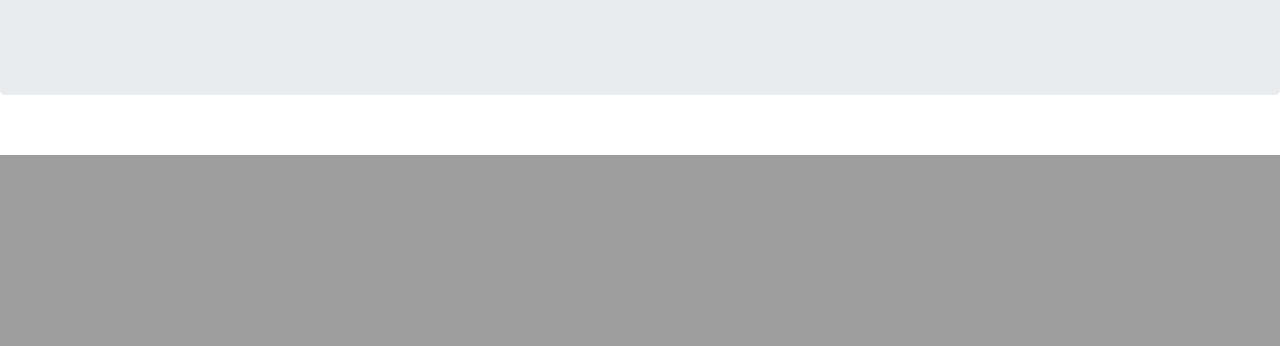
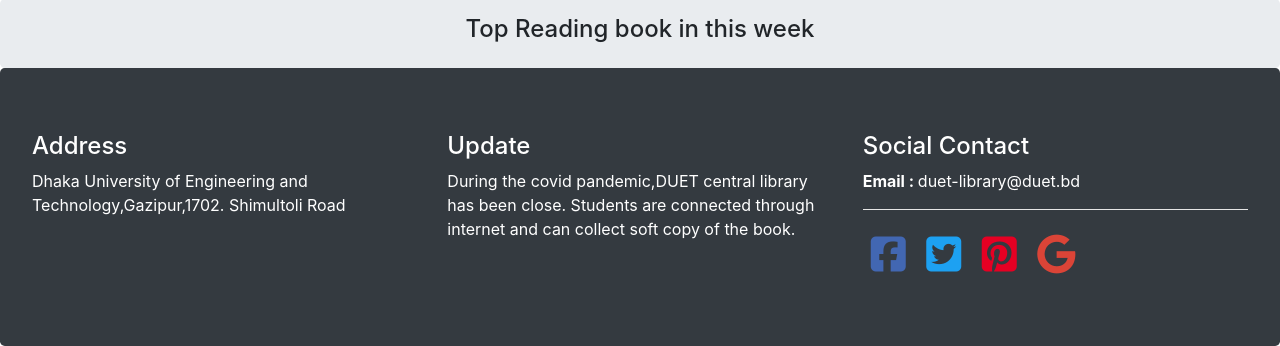
Before and after one commit to mamun4023/Nodejs-projects, a Node server app: page / in a window 1280 px wide; the page is wider, and only the part inside the window is pictured. Shown: the part 645-991 px from the top of that part. Before the commit the page ends 800 px from the top of that part, so only its background shows below. Run offline with Node 20, Linux system fonts and the light colour scheme; some libraries are stand-ins or nearby versions.

Commit message:
search page added

```diff
--- a/project 1/app.js
+++ b/project 1/app.js
@@ -51,14 +51,20 @@ const router = require('./routes/userRoute');
 app.use(router);
 
 
+// include searching router
+const searchRouter = require('./routes/serarchRoute');
+app.use(searchRouter);
+
 
 
 // default route
-
 app.get('*', (req, res)=> {
     res.send("page not found")
 })
 
+
+
+
 app.listen(3000, ()=> {
     console.log("server is running....")
 })
--- a/project 1/models/userModel.js
+++ b/project 1/models/userModel.js
@@ -16,10 +16,8 @@ const userSchema = mongoose.Schema({
     name : String,
     email : String,
     password : String
-
 })
 
 const userModel = mongoose.model("userModel", userSchema);
 
-
 module.exports = userModel;
--- a/project 1/public/index.html
+++ b/project 1/public/index.html
@@ -23,7 +23,7 @@
 
 
   <!-- navbar start -->
-  <nav class="navbar navbar-expand-lg navbar-light bg-lighter">
+  <nav class="navbar navbar-expand-lg navbar-light bg-lighter" >
     <a class="navbar-brand" href="#"> <span style="font-size: 30px;" class="text-primary"> <i class="fas fa-book-reader"></i> </span> </a>
     <button class="navbar-toggler" type="button" data-toggle="collapse" data-target="#navbarSupportedContent" aria-controls="navbarSupportedContent" aria-expanded="false" aria-label="Toggle navigation">
       <span class="navbar-toggler-icon"></span>
@@ -31,17 +31,17 @@
 
     <div class="collapse navbar-collapse" id="navbarSupportedContent">
       <ul class="navbar-nav mr-auto">
-        <li class="nav-item active">
-          <a class="nav-link" href="/"> Home <span class="sr-only">(current)</span></a>
+        <li class="nav-item ">
+          <a class="nav-link text-primary" href="/"> Home <span class="sr-only">(current)</span></a>
         </li>
         <li class="nav-item">
-          <a class="nav-link" href="#">Service</a>
+          <a class="nav-link  text-primary" href="#">Service</a>
         </li>
         <li class="nav-item dropdown">
-          <a class="nav-link dropdown-toggle" href="#" id="navbarDropdown" role="button" data-toggle="dropdown" aria-haspopup="true" aria-expanded="false">
+          <a class="nav-link dropdown-toggle text-primary" href="#" id="navbarDropdown" role="button" data-toggle="dropdown" aria-haspopup="true" aria-expanded="false">
             Department
           </a>
-          <div class="dropdown-menu" aria-labelledby="navbarDropdown">
+          <div class="dropdown-menu bg-primary" aria-labelledby="navbarDropdown">
             <a class="dropdown-item" href="#">Action</a>
             <a class="dropdown-item" href="#">Another action</a>
             <div class="dropdown-divider"></div>
@@ -50,29 +50,30 @@
         </li>
 
         <li class="nav-item">
-             <a class="nav-link" href="#"> About Us </a>
+             <a class="nav-link text-primary" href="/about"> About Us </a>
         </li>
 
         <li class="nav-item">
-          <a class="nav-link" href="#"> Contact </a>
+          <a class="nav-link text-primary" href="/contact"> Contact </a>
      </li>
 
      <li class="nav-item">
-      <a class="nav-link" href="#">  </a>
+      <a class="nav-link text-primary" href="#"> Magazine </a>
      </li>
 
         <li class="nav-item">
-           <form class="form-inline my-2 my-lg-0 " >
-              <input class="form-control mr-sm-2" style="width: 400px;" type="search" placeholder="Search" aria-label="Search">
-              <button class="btn btn-outline-primary my-2 my-sm-0" type="submit">Search</button>
+           <form class="form-inline my-2 my-lg-0 " method="get" action="/search" >
+              <input class="form-control mr-sm-2" style="width: 400px;" type="search" placeholder="Type book name..." aria-label="Search">
+              <button class="btn btn-outline-primary my-2 my-sm-0">Search</button>
             </form>
         </li>
 
-
-        <li class="nav-item mx-5 px-5" >
-           <a href="#"> <i style="font-size: 30px;" class="fab fa-facebook-square"></i></a>
-           <a href="#"> <i style="font-size: 30px;" class="fab fa-twitter-square"></i></a>
+        <!-- social media -->
+        <li class="nav-item  px-5" >
+           <a href="#"> <i style="font-size: 30px; color: #4267B2;" class="fab fa-facebook-square"></i></a>
+           <a href="#"> <i style="font-size: 30px; color: #1DA1F2;" class="fab fa-twitter-square"></i></a>
            <a href="#"> <i style="font-size: 30px;" class="fab fa-linkedin"></i></a>
+           <a href="#"> <i style="font-size: 30px; color: #E60023;" class="fab fa-pinterest-square "></i></a>
         </li>
       </ul>
 
@@ -129,13 +130,52 @@
 <!-- Banner section send -->
 
 
+<!-- body start -->
+
+<div class="jumbotron my-0 p-3">
+  <h4 class="text-center"> Top Reading book in this week </h4>
+
+
+</div>
+
+
+<!-- body end -->
+
+
+
 
 
 
 
 <!-- footer start -->
-<div class="jumbotron">
+<div class="jumbotron my-0 bg-dark text-white">
+  <div class="row">
+    <div class="col-md">
+      <h4> Address  </h4>
 
+
+      <p>Dhaka University of Engineering and Technology,Gazipur,1702. Shimultoli Road</p>
+
+    </div>
+
+    <div class="col-md">
+      <h4> Update</h4>
+      <p> During the covid pandemic,DUET central library has been close. Students are connected through internet and can collect soft copy of the book.</p>
+    </div>
+
+    <div class="col-md">
+
+      <h4 > Social Contact </h4>
+      <p> <b>Email : </b> duet-library@duet.bd</p>
+      <hr class="text-left" style="background-color: white; "/>
+      <a href="#"> <i style="font-size: 40px; color: #4267B2;" class="fab fa-facebook-square m-2"></i></a>
+      <a href="#"> <i style="font-size: 40px; color: #1DA1F2;" class="fab fa-twitter-square m-2 "></i></a>
+      <a href="#"> <i style="font-size: 40px; color: #E60023;" class="fab fa-pinterest-square m-2 "></i></a>
+      <a href="#"> <i style="font-size: 40px; color: #DB4437;" class="fab fa-google m-2 "></i></a>
+    </div>
+
+
+  </div>
 
 </div>
 
@@ -145,5 +185,8 @@
 
 
 
+
+
+
 </body>
 </html>
--- /dev/null
+++ b/project 1/public/stylesheet.css
@@ -0,0 +1,3 @@
+.footer {
+    background-color:#0b2d39
+}
--- /dev/null
+++ b/project 1/views/about_us.hbs
@@ -0,0 +1,4 @@
+<div class="jumbotron">
+
+    <h3>About us page</h3>
+</div>
--- /dev/null
+++ b/project 1/views/contact.hbs
@@ -0,0 +1,4 @@
+<div class="jumbotron">
+    <h3> Contact pages</h3>
+
+</div>
--- a/project 1/views/mainLayout.hbs
+++ b/project 1/views/mainLayout.hbs
@@ -19,7 +19,9 @@
 </head>
 <body>
 
+
     {{{body}}}
+
 
 </body>
 
```
Also changed, not shown: project 1/routes/serarchRoute.js (added, +16 -0 lines), project 1/routes/userRoute.js (+12 -2 lines), project 1/views/login.hbs (+17 -8 lines), project 1/views/registration.hbs (+20 -5 lines), project 1/views/search.hbs (added, +40 -0 lines), project 1/controllers/searchController.js (added), 1 other file.
